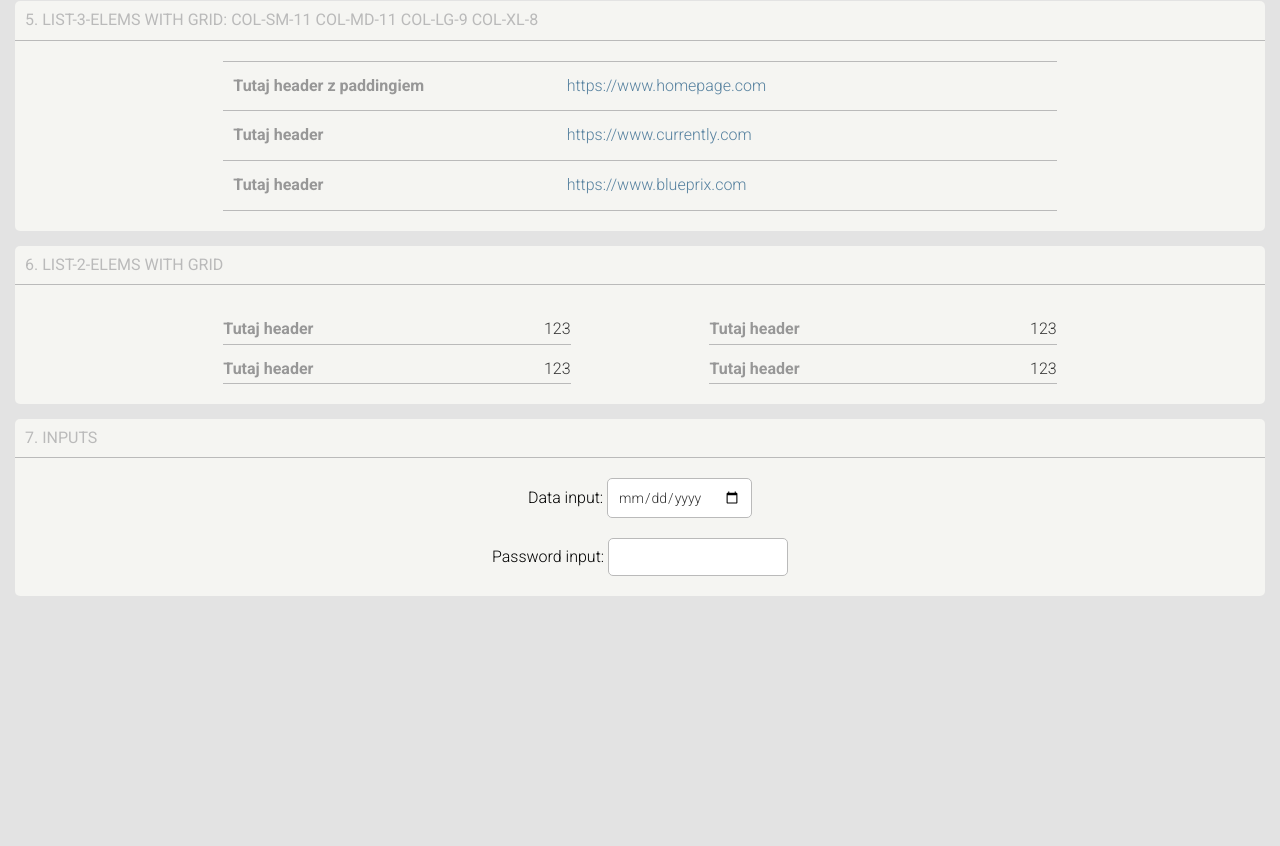
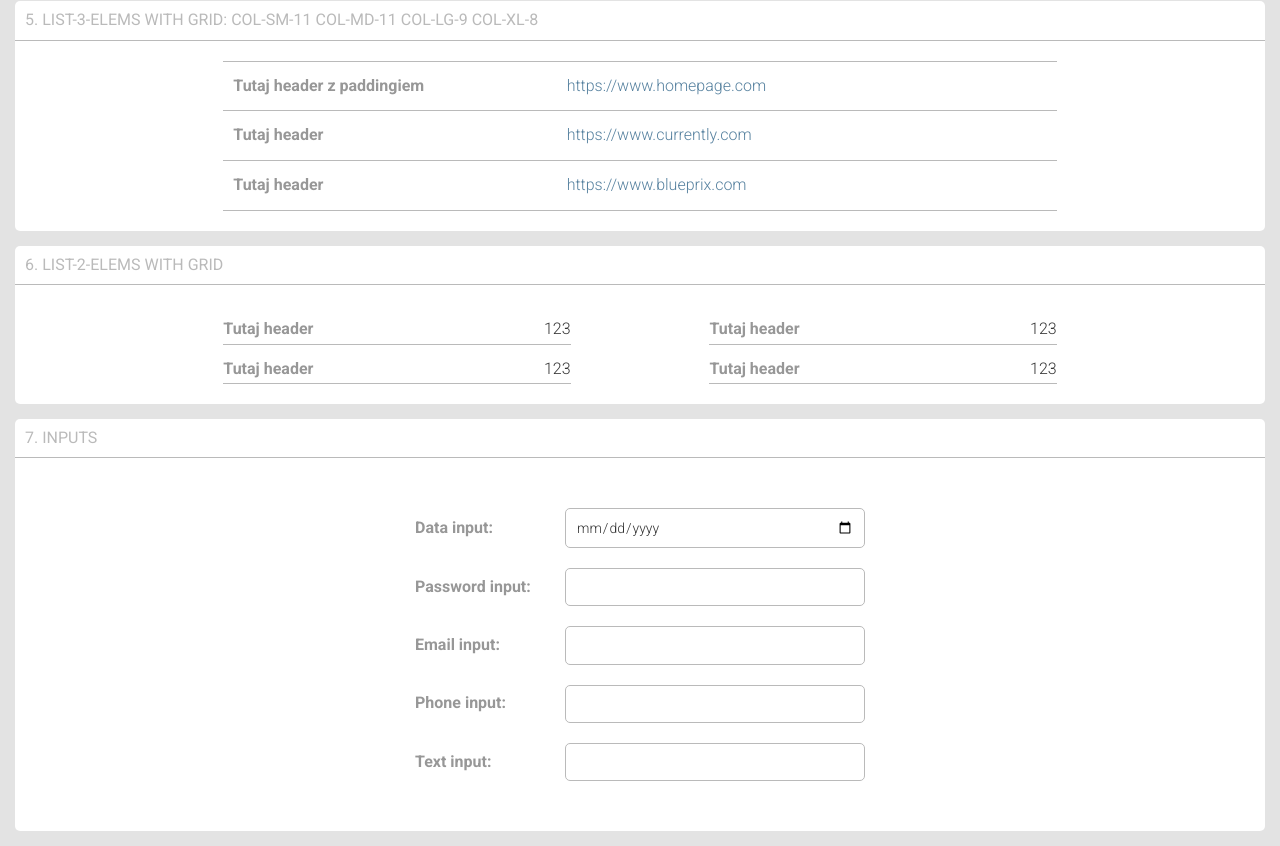
Before and after one commit to adam-goss94/admin-panel, a website: page src/styleguide.html in a window 1280 px wide. Shown: the part 975-1821 px from the top of the page. Before the commit the page ends 1586 px from the top, so only its background shows below. Drawn offline with nearby package versions, Linux system fonts and the light colour scheme; files that its build step writes are made by us from their sources.

Commit message:
Add styles for labels and form-wrapper, add content to styleguide

```diff
--- a/src/sass/components/_forms.scss
+++ b/src/sass/components/_forms.scss
@@ -48,6 +48,7 @@ form.data-range{
     height: 100%;
     background-color: $color-light;
     padding-right: 25px;
+    width: auto;
 
     @media(max-width: 572px) {
       border: 1px solid $color-gray-medium;
@@ -56,3 +57,15 @@ form.data-range{
     }
   }
 }
+
+.form-wrapper{
+  margin: 10px auto;
+
+  > .row{
+    justify-content: space-between;
+
+    @media(max-width: 767px) {
+      flex-direction: column;
+    }
+  }
+}
--- a/src/sass/components/_inputs.scss
+++ b/src/sass/components/_inputs.scss
@@ -6,6 +6,7 @@
   border: 1px solid $color-gray-medium;
   border-radius: 5px;
   position: relative;
+  width: 300px;
 
   &:invalid{
     border: 1px solid $color-red-dark;
@@ -16,3 +17,9 @@
     cursor: pointer;
   }
 }
+
+.input-label{
+  @extend .font-header-section;
+  margin: auto 0;
+  min-width: 150px;
+}
--- a/src/sass/partials/_variables.scss
+++ b/src/sass/partials/_variables.scss
@@ -14,7 +14,7 @@ $color-gray-light: #E3E3E3;
 $color-gray-medium: #BABABA;
 $color-gray-dark: #979797;
 
-$color-light: #F5F5F2;
+$color-light: #FFFFFF;
 $color-dark: #333333;
 
 $color-link: #56819f;
--- a/src/styleguide.html
+++ b/src/styleguide.html
@@ -246,16 +246,28 @@
 
     <div class="container-body">
       <div class="row">
-        <div class="wrapper">
-          <label for="data-input">Data input:</label>
-          <input type="date" class="input" id="data-input">
-        </div>
-      </div>
-      <div class="row">
-        <div class="wrapper">
-          <label for="password-input">Password input:</label>
-          <input type="password" class="input" id="password-input">
-        </div>
+        <form class="form-wrapper">
+          <div class="row">
+            <label for="data-input" class="input-label">Data input:</label>
+            <input type="date" name="data-input" class="input" id="data-input">
+          </div>
+          <div class="row">
+            <label for="password-input" class="input-label">Password input:</label>
+            <input type="password" name="password-input" class="input" id="password-input">
+          </div>
+          <div class="row">
+            <label for="email-input" class="input-label">Email input:</label>
+            <input type="email" name="email-input" class="input" id="email-input">
+          </div>
+          <div class="row">
+            <label for="tel-input" class="input-label">Phone input:</label>
+            <input type="tel" name="tel-input" class="input" id="tel-input" pattern="[0-9]{3}[0-9]{3}[0-9]{3}">
+          </div>
+          <div class="row">
+            <label for="text-input" class="input-label">Text input:</label>
+            <input type="text" name="text-input" class="input" id="text-input">
+          </div>
+        </form>
       </div>
     </div>
   </div>
```
